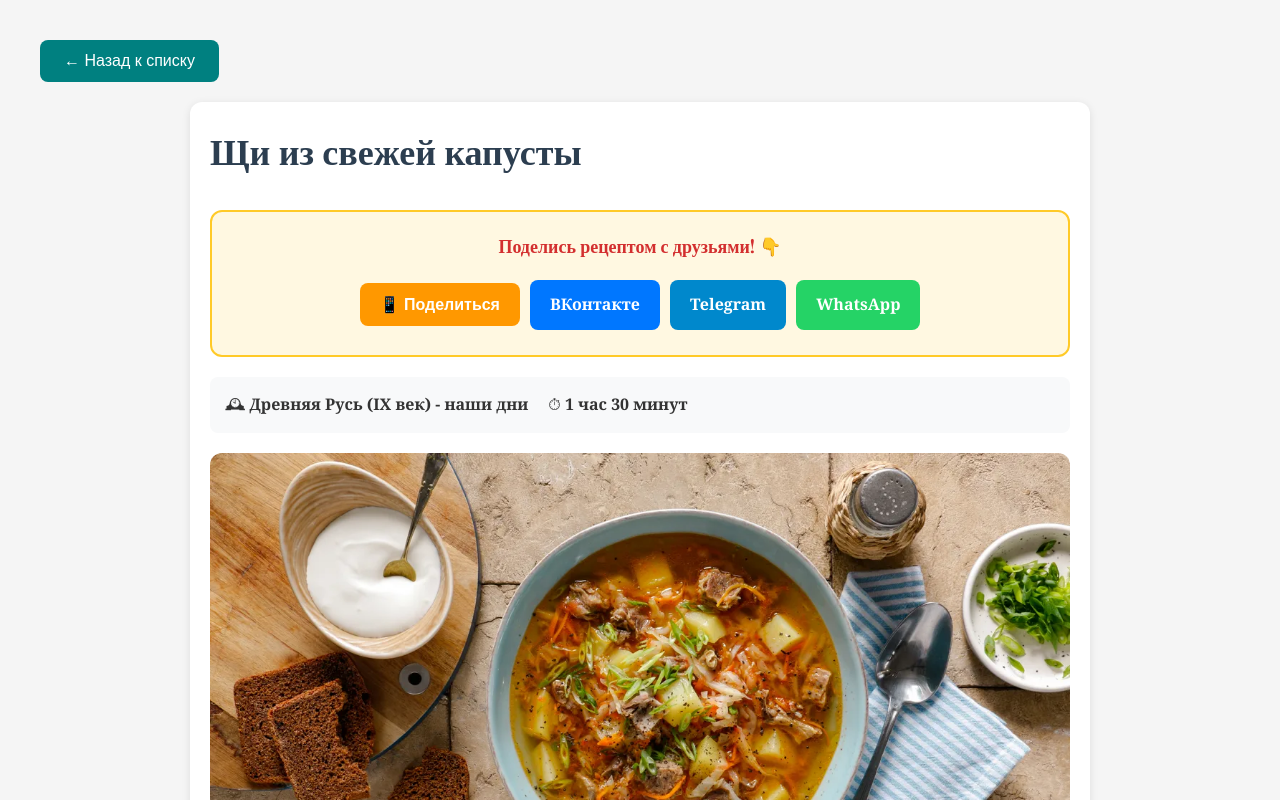
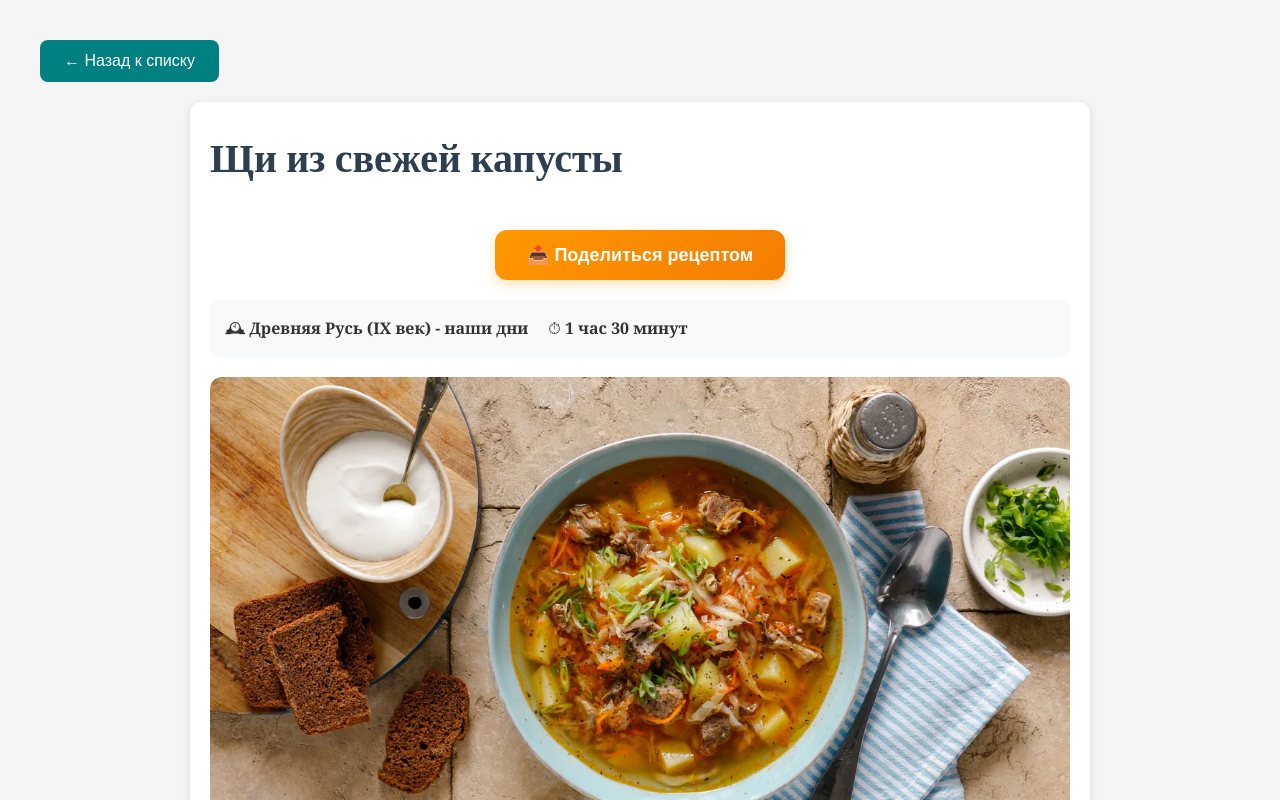
Before and after one commit to svideoproekt-ship-it/russka-kuhnya-9551, a React (Vite) app: page /recipe/1 in a window 1280 px wide. Shown: the top 800 px of the page. Built offline with nearby package versions, Linux system fonts and the light colour scheme; a web font is replaced by a local one.

Commit message:
Simplify share button & increase desktop font size

```diff
--- a/src/components/ShareButtons.jsx
+++ b/src/components/ShareButtons.jsx
@@ -2,70 +2,54 @@ import React from 'react';
 
 const ShareButtons = ({ title }) => {
   const currentUrl = window.location.href;
-  const shareText = `Посмотри рецепт "${title}" в приложении Русская Кухня! 🍲`;
+  const shareText = `Посмотри рецепт "${title}" в Русской Кухне! 🍲`;
 
-  const vkLink = `https://vk.com/share.php?url=${encodeURIComponent(currentUrl)}&title=${encodeURIComponent(title)}`;
-  const tgLink = `https://t.me/share/url?url=${encodeURIComponent(currentUrl)}&text=${encodeURIComponent(shareText)}`;
-  const waLink = `https://api.whatsapp.com/send?text=${encodeURIComponent(shareText + ' ' + currentUrl)}`;
-
-  const handleNativeShare = async () => {
+  const handleShare = async () => {
     if (navigator.share) {
       try {
-        await navigator.share({ title, text: shareText, url: currentUrl });
+        await navigator.share({
+          title: title || 'Рецепт',
+          text: shareText,
+          url: currentUrl,
+        });
       } catch (err) {
-        console.log('Ошибка шаринга', err);
+        if (err.name !== 'AbortError') console.error('Ошибка шаринга:', err);
+      }
+    } else {
+      // Фолбэк для ПК: копируем ссылку
+      try {
+        await navigator.clipboard.writeText(currentUrl);
+        alert('✅ Ссылка на рецепт скопирована!');
+      } catch (err) {
+        console.error('Не удалось скопировать', err);
       }
     }
   };
 
-  // Стили для контейнера
-  const containerStyle = {
-    marginTop: '30px',
-    padding: '20px',
-    background: '#fff8e1',
-    borderRadius: '12px',
-    border: '2px solid #ffca28',
-    textAlign: 'center'
-  };
-
-  // Стили для кнопок
-  const buttonStyle = {
-    display: 'inline-block',
-    padding: '12px 20px',
-    margin: '5px',
-    fontSize: '16px',
-    fontWeight: 'bold',
-    color: 'white',
-    textDecoration: 'none',
-    borderRadius: '8px',
-    cursor: 'pointer',
-    border: 'none',
-    minWidth: '100px'
-  };
-
   return (
-    <div style={containerStyle}>
-      <h3 style={{ margin: '0 0 15px 0', fontSize: '18px', color: '#d32f2f' }}>
-        Поделись рецептом с друзьями! 👇
-      </h3>
-
-      <div>
-        <button onClick={handleNativeShare} style={{ ...buttonStyle, background: '#ff9800' }}>
-          📱 Поделиться
-        </button>
-
-        <a href={vkLink} target="_blank" rel="noopener noreferrer" style={{ ...buttonStyle, background: '#0077FF' }}>
-          ВКонтакте
-        </a>
-
-        <a href={tgLink} target="_blank" rel="noopener noreferrer" style={{ ...buttonStyle, background: '#0088cc' }}>
-          Telegram
-        </a>
-
-        <a href={waLink} target="_blank" rel="noopener noreferrer" style={{ ...buttonStyle, background: '#25D366' }}>
-          WhatsApp
-        </a>
-      </div>
+    <div style={{ textAlign: 'center', marginTop: '40px', marginBottom: '20px' }}>
+      <button
+        onClick={handleShare}
+        style={{
+          padding: '14px 32px',
+          fontSize: '18px',
+          background: 'linear-gradient(135deg, #ff9800, #f57c00)',
+          color: 'white',
+          border: 'none',
+          borderRadius: '12px',
+          cursor: 'pointer',
+          fontWeight: '600',
+          display: 'inline-flex',
+          alignItems: 'center',
+          gap: '10px',
+          boxShadow: '0 4px 12px rgba(255, 152, 0, 0.3)',
+          transition: 'all 0.2s ease'
+        }}
+        onMouseOver={(e) => e.currentTarget.style.transform = 'translateY(-2px)'}
+        onMouseOut={(e) => e.currentTarget.style.transform = 'translateY(0)'}
+      >
+        📤 Поделиться рецептом
+      </button>
     </div>
   );
 };
--- a/src/styles/RecipePage.css
+++ b/src/styles/RecipePage.css
@@ -1,15 +1,14 @@
-/* Общий фон страницы */
+/* === ОБЩИЕ СТИЛИ СТРАНИЦЫ === */
 .recipe-page {
+  font-family: 'Georgia', 'Times New Roman', serif;
+  font-size: 20px; /* ⬆️ Увеличили базовый шрифт для ПК */
+  line-height: 1.7;
+  color: #333;
   background: #fafafa;
   min-height: 100vh;
   padding: 20px;
-  font-family: 'Georgia', 'Times New Roman', serif;
-  font-size: 18px; /* Увеличенный шрифт для десктопа */
-  line-height: 1.6;
-  color: #333;
 }
 
-/* Контейнер рецепта */
 .recipe-container {
   max-width: 900px;
   margin: 0 auto;
@@ -19,36 +18,57 @@
   box-shadow: 0 8px 32px rgba(0,0,0,0.1);
 }
 
-/* Заголовок рецепта */
-.recipe-header {
+/* Заголовки */
+.recipe-header h1 {
+  font-size: 44px; /* ⬆️ Крупнее */
+  margin-bottom: 20px;
+  color: #2c3e50;
   text-align: center;
-  margin-bottom: 30px;
 }
 
-.recipe-header h1 {
+.recipe-section h2 {
+  font-size: 32px; /* ⬆️ Крупнее */
+  text-align: center;
+  margin-bottom: 25px;
   color: #2c3e50;
-  font-size: 36px;
-  margin-bottom: 15px;
-  font-weight: 700;
 }
 
-/* Мета-информация */
-.recipe-meta {
-  display: flex;
-  justify-content: center;
-  gap: 20px;
-  flex-wrap: wrap;
-  margin-bottom: 20px;
+/* Ингредиенты и шаги */
+.recipe-section ul li,
+.recipe-section ol li {
+  font-size: 20px; /* ⬆️ Читабельнее */
+  padding: 16px 20px;
+  margin-bottom: 14px;
+  border-radius: 10px;
+  font-weight: 500;
 }
 
-.meta-item {
-  background: #f5f5f5;
-  padding: 8px 16px;
-  border-radius: 20px;
-  font-size: 16px;
-  color: #666;
-  white-space: nowrap;
+/* Историческая справка */
+.history-section p {
+  font-size: 20px;
+  line-height: 1.8;
 }
+
+/* Мета-данные */
+.recipe-meta {
+  font-size: 18px;
+  gap: 20px;
+}
+
+/* === МОБИЛЬНАЯ ВЕРСИЯ (оставляем компактной) === */
+@media (max-width: 768px) {
+  .recipe-page {
+    font-size: 17px;
+    padding: 15px;
+  }
+  .recipe-container { padding: 20px; }
+  .recipe-header h1 { font-size: 28px; }
+  .recipe-section h2 { font-size: 24px; }
+  .recipe-section ul li, .recipe-section ol li { font-size: 17px; padding: 12px 15px; }
+  .history-section p { font-size: 17px; }
+  .recipe-meta { font-size: 16px; flex-direction: column; gap: 8px; }
+}
+
 
 /* Картинка рецепта */
 .recipe-image {
```
